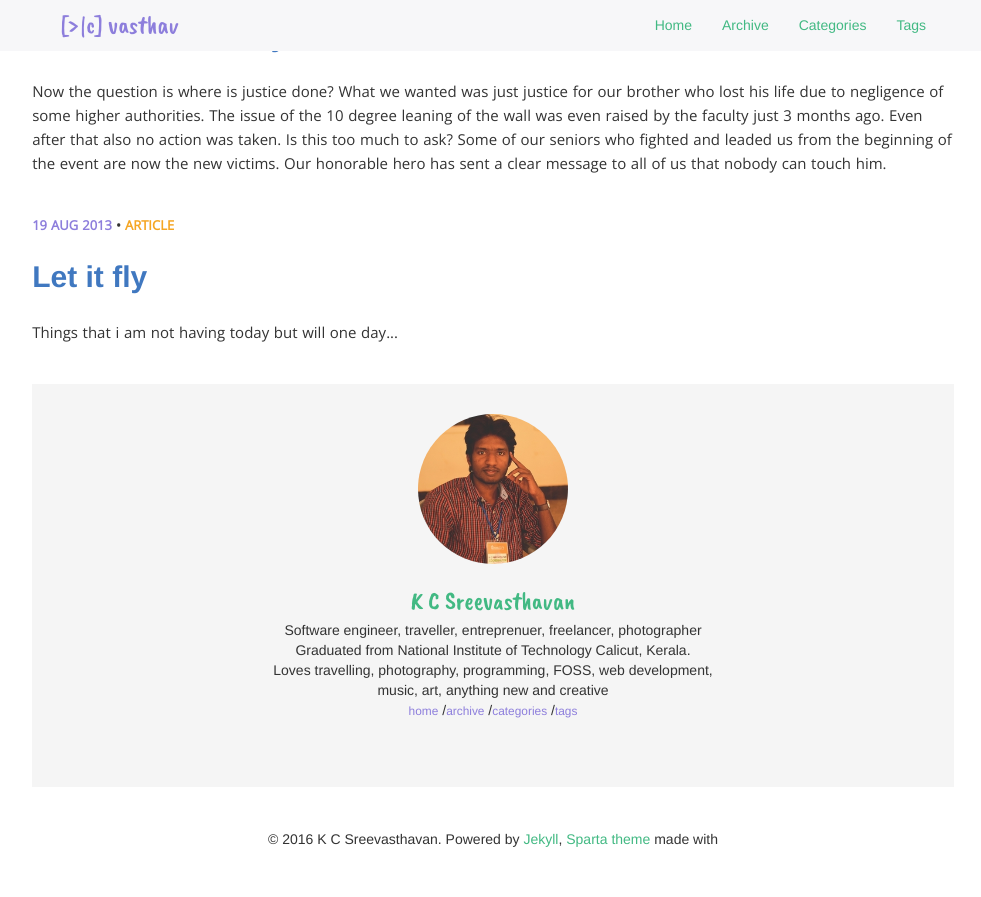
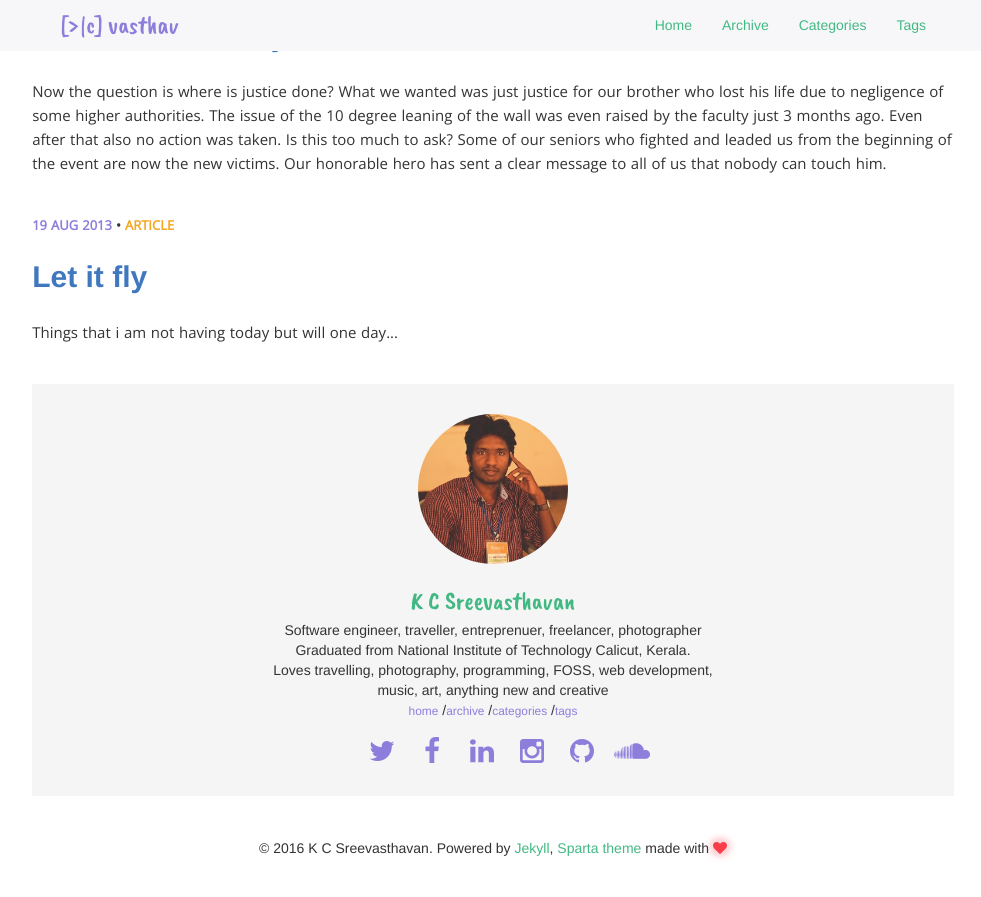
Before and after one commit to vasthav/vasthav.github.io, a Jekyll site: the page built from index.html, in a window 1280 px wide and 900 px high, scrolled down 112 px. Shown: the top 897 px of the window, without its empty margins (147-1128 px from the left). Built offline with Jekyll 4.4.1, drawn with Linux system fonts in a browser that asks for light colours.

Commit message:
version 0.0.3

```diff
--- a/_layouts/default.html
+++ b/_layouts/default.html
@@ -17,6 +17,6 @@
     {% include footer.html %}
   </div>
   {% include js.html %}
-
+  <link rel="stylesheet" href="{{ site.url }}/css/font-awesome.min.css">
 </body>
 </html>
```
